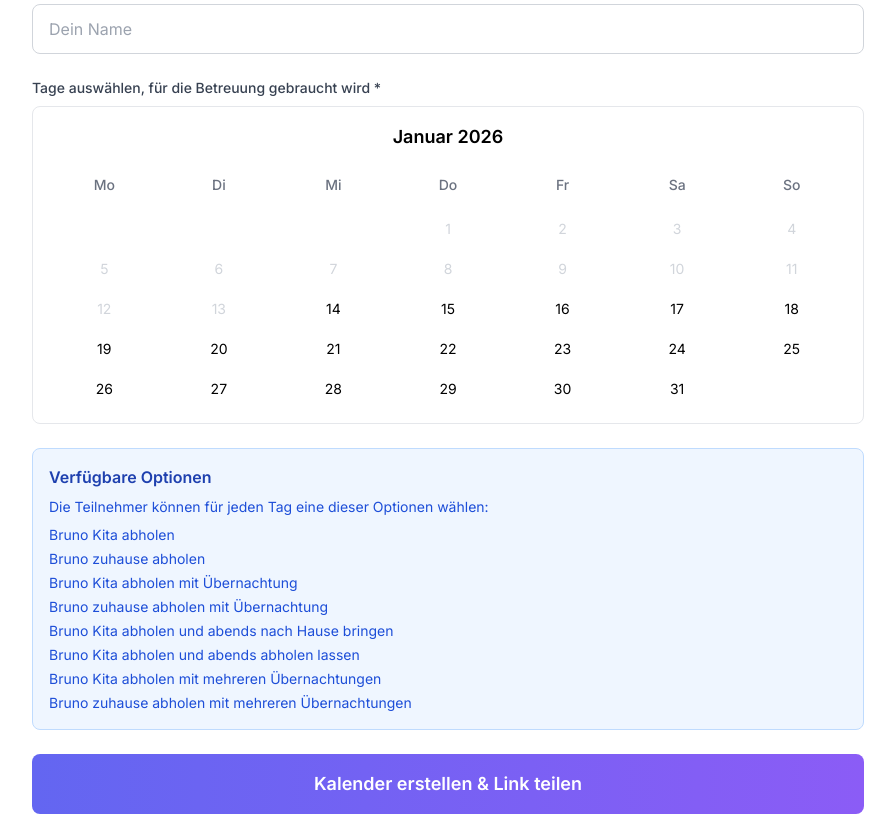
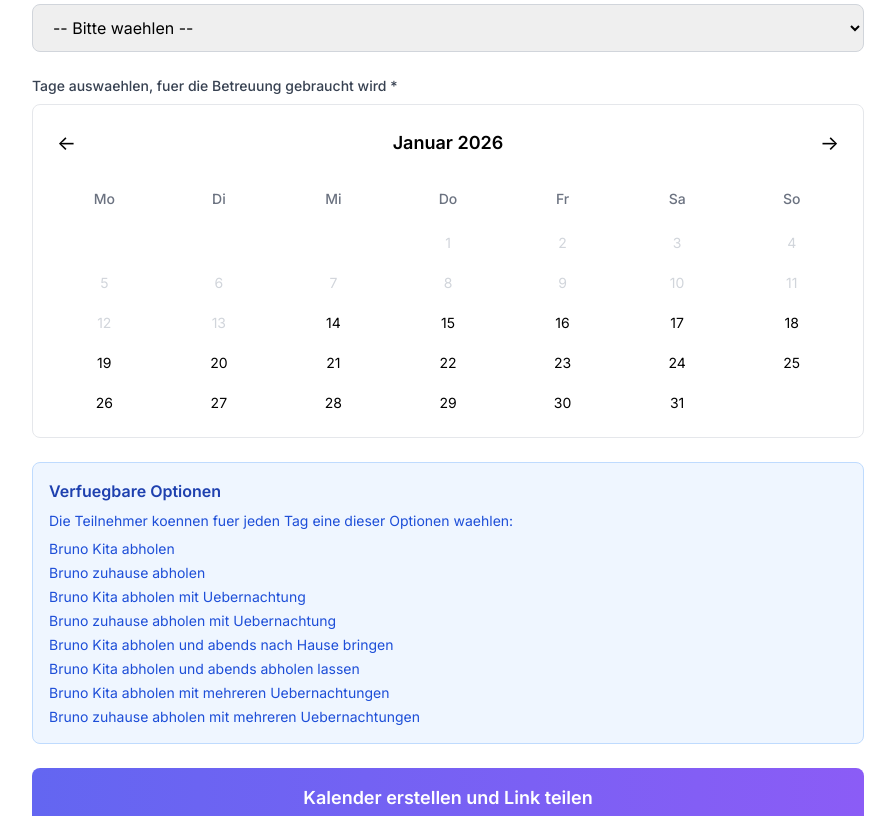
Before and after one commit to benedevries-code/lea-kalender, a Next.js app: page / in a window 1280 px wide. Shown: the part 280-1096 px from the top of the page, without its empty margins (192-1087 px from the left). Built offline with nearby package versions, Linux system fonts and the light colour scheme.

Commit message:
Namen-Dropdown mit Familienmitgliedern

```diff
--- a/app/event/[id]/page.tsx
+++ b/app/event/[id]/page.tsx
@@ -3,7 +3,7 @@
 import { useState, useEffect } from 'react';
 import { useParams } from 'next/navigation';
 import { v4 as uuidv4 } from 'uuid';
-import { CalendarEvent, Participant, TimeSlot, BRUNO_OPTIONS } from '@/lib/types';
+import { CalendarEvent, Participant, TimeSlot, BRUNO_OPTIONS, FAMILY_MEMBERS } from '@/lib/types';
 import { getEvent, saveEvent } from '@/lib/storage';
 
 export default function EventPage() {
@@ -44,12 +44,12 @@ export default function EventPage() {
   };
 
   const submitAvailability = () => {
-    if (!participantName.trim()) {
-      alert('Bitte gib deinen Namen ein.');
+    if (!participantName) {
+      alert('Bitte waehle deinen Namen.');
       return;
     }
     if (Object.keys(selectedSlots).length === 0) {
-      alert('Bitte wähle mindestens eine Option für einen Tag.');
+      alert('Bitte waehle mindestens eine Option fuer einen Tag.');
       return;
     }
     if (!event) return;
@@ -61,7 +61,7 @@ export default function EventPage() {
 
     const participant: Participant = {
       id: uuidv4(),
-      name: participantName.trim(),
+      name: participantName,
       availableSlots: slots,
       createdAt: new Date().toISOString(),
     };
@@ -87,7 +87,7 @@ export default function EventPage() {
   const formatDateDisplay = (dateStr: string) => {
     const date = new Date(dateStr);
     const days = ['So', 'Mo', 'Di', 'Mi', 'Do', 'Fr', 'Sa'];
-    const months = ['Jan', 'Feb', 'Mär', 'Apr', 'Mai', 'Jun', 'Jul', 'Aug', 'Sep', 'Okt', 'Nov', 'Dez'];
+    const months = ['Jan', 'Feb', 'Maer', 'Apr', 'Mai', 'Jun', 'Jul', 'Aug', 'Sep', 'Okt', 'Nov', 'Dez'];
     return days[date.getDay()] + ', ' + date.getDate() + '. ' + months[date.getMonth()];
   };
 
@@ -102,7 +102,7 @@ export default function EventPage() {
   if (!event) {
     return (
       <div className="max-w-2xl mx-auto text-center py-16">
-        <div className="text-6xl mb-4">😕</div>
+        <div className="text-6xl mb-4">:(</div>
         <h1 className="text-2xl font-bold text-gray-800 mb-2">Kalender nicht gefunden</h1>
         <p className="text-gray-600 mb-6">Dieser Kalender existiert nicht.</p>
         <a href="/" className="inline-block px-6 py-3 bg-primary text-white rounded-lg">
@@ -119,12 +119,12 @@ export default function EventPage() {
       <div className="bg-white rounded-2xl shadow-xl p-8 mb-6">
         <div className="flex flex-col md:flex-row md:items-start md:justify-between gap-4">
           <div>
-            <h1 className="text-3xl font-bold text-gray-800 mb-2">🐕 {event.title}</h1>
+            <h1 className="text-3xl font-bold text-gray-800 mb-2">{event.title}</h1>
             <p className="text-gray-600 mb-3">{event.description}</p>
             <p className="text-sm text-gray-500">Erstellt von <span className="font-medium">{event.creatorName}</span></p>
           </div>
           <button onClick={copyLink} className="flex items-center gap-2 px-6 py-3 bg-gray-100 hover:bg-gray-200 rounded-lg transition-colors">
-            {copied ? '✅ Kopiert!' : '🔗 Link kopieren'}
+            {copied ? 'Kopiert!' : 'Link kopieren'}
           </button>
         </div>
         {event.participants.length > 0 && (
@@ -139,7 +139,7 @@ export default function EventPage() {
       {submitted && (
         <div className="bg-green-50 border border-green-200 rounded-xl p-6 mb-6">
           <div className="flex items-center gap-3">
-            <span className="text-2xl">🎉</span>
+            <span className="text-2xl">:)</span>
             <div>
               <h3 className="font-semibold text-green-800">Eingetragen!</h3>
               <p className="text-green-700 text-sm">Deine Auswahl wurde gespeichert.</p>
@@ -149,27 +149,30 @@ export default function EventPage() {
       )}
 
       <div className="bg-white rounded-2xl shadow-xl p-8 mb-6">
-        <h2 className="text-xl font-bold text-gray-800 mb-4">Deine Verfügbarkeit eintragen</h2>
+        <h2 className="text-xl font-bold text-gray-800 mb-4">Deine Verfuegbarkeit eintragen</h2>
 
         <div className="mb-6">
           <label className="block text-sm font-medium text-gray-700 mb-2">Dein Name</label>
-          <input
-            type="text"
+          <select
             value={participantName}
             onChange={(e) => setParticipantName(e.target.value)}
-            placeholder="Name eingeben..."
             className="w-full max-w-md px-4 py-3 border border-gray-300 rounded-lg focus:ring-2 focus:ring-primary focus:border-transparent"
-          />
+          >
+            <option value="">-- Bitte waehlen --</option>
+            {FAMILY_MEMBERS.map(name => (
+              <option key={name} value={name}>{name}</option>
+            ))}
+          </select>
         </div>
 
-        <p className="text-gray-600 mb-4">Wähle für jeden Tag, wie du Bruno nehmen kannst:</p>
+        <p className="text-gray-600 mb-4">Waehle fuer jeden Tag, wie du Bruno nehmen kannst:</p>
 
         <div className="space-y-6">
           {event.dates.map(date => {
             const selections = getSelectionsForDate(date);
             return (
               <div key={date} className="border border-gray-200 rounded-lg p-4">
-                <h3 className="font-semibold text-lg text-gray-800 mb-3">📅 {formatDateDisplay(date)}</h3>
+                <h3 className="font-semibold text-lg text-gray-800 mb-3">{formatDateDisplay(date)}</h3>
 
                 {selections.length > 0 && (
                   <div className="mb-4 bg-gray-50 rounded-lg p-3">
@@ -206,15 +209,15 @@ export default function EventPage() {
         <div className="mt-6 pt-6 border-t border-gray-100">
           <div className="flex items-center justify-between mb-4">
             <span className="text-gray-600">
-              {Object.keys(selectedSlots).length} von {event.dates.length} Tagen ausgewählt
+              {Object.keys(selectedSlots).length} von {event.dates.length} Tagen ausgewaehlt
             </span>
           </div>
           <button
             onClick={submitAvailability}
-            disabled={!participantName.trim() || Object.keys(selectedSlots).length === 0}
+            disabled={!participantName || Object.keys(selectedSlots).length === 0}
             className="w-full py-4 bg-gradient-to-r from-primary to-secondary text-white font-semibold rounded-lg hover:opacity-90 transition-opacity disabled:opacity-50 disabled:cursor-not-allowed"
           >
-            Eintragen ✓
+            Eintragen
           </button>
         </div>
       </div>
--- a/app/page.tsx
+++ b/app/page.tsx
@@ -3,7 +3,7 @@
 import { useState } from 'react';
 import { useRouter } from 'next/navigation';
 import { v4 as uuidv4 } from 'uuid';
-import { CalendarEvent, BRUNO_OPTIONS } from '@/lib/types';
+import { CalendarEvent, BRUNO_OPTIONS, FAMILY_MEMBERS } from '@/lib/types';
 import { saveEvent } from '@/lib/storage';
 
 export default function Home() {
@@ -44,8 +44,8 @@ export default function Home() {
   };
 
   const createEvent = () => {
-    if (!creatorName.trim() || selectedDates.length === 0) {
-      alert('Bitte gib deinen Namen ein und wähle mindestens ein Datum.');
+    if (!creatorName || selectedDates.length === 0) {
+      alert('Bitte waehle deinen Namen und mindestens ein Datum.');
       return;
     }
 
@@ -53,7 +53,7 @@ export default function Home() {
       id: uuidv4(),
       title: 'Bruno Betreuungskalender',
       description: 'Wer kann wann auf Bruno aufpassen?',
-      creatorName: creatorName.trim(),
+      creatorName: creatorName,
       dates: selectedDates,
       options: BRUNO_OPTIONS,
       participants: [],
@@ -65,14 +65,14 @@ export default function Home() {
   };
 
   const days = getDaysInMonth(currentMonth);
-  const monthNames = ['Januar', 'Februar', 'März', 'April', 'Mai', 'Juni',
+  const monthNames = ['Januar', 'Februar', 'Maerz', 'April', 'Mai', 'Juni',
                       'Juli', 'August', 'September', 'Oktober', 'November', 'Dezember'];
 
   return (
     <div className="max-w-4xl mx-auto">
       <div className="bg-white rounded-2xl shadow-xl p-8">
-        <h1 className="text-3xl font-bold text-gray-800 mb-2"> Bruno Betreuungskalender</h1>
-        <p className="text-gray-600 mb-8">Wähle die Tage aus, für die du Betreuung planst. Dann können alle eintragen, wann und wie sie Bruno nehmen können.</p>
+        <h1 className="text-3xl font-bold text-gray-800 mb-2">Bruno Betreuungskalender</h1>
+        <p className="text-gray-600 mb-8">Waehle die Tage aus, fuer die du Betreuung planst. Dann koennen alle eintragen, wann und wie sie Bruno nehmen koennen.</p>
 
         <div className="space-y-6">
           {/* Ersteller Name */}
@@ -80,19 +80,22 @@ export default function Home() {
             <label className="block text-sm font-medium text-gray-700 mb-2">
               Dein Name *
             </label>
-            <input
-              type="text"
+            <select
               value={creatorName}
               onChange={(e) => setCreatorName(e.target.value)}
-              placeholder="Dein Name"
               className="w-full px-4 py-3 border border-gray-300 rounded-lg focus:ring-2 focus:ring-primary focus:border-transparent"
-            />
+            >
+              <option value="">-- Bitte waehlen --</option>
+              {FAMILY_MEMBERS.map(name => (
+                <option key={name} value={name}>{name}</option>
+              ))}
+            </select>
           </div>
 
           {/* Kalender */}
           <div>
             <label className="block text-sm font-medium text-gray-700 mb-2">
-              Tage auswählen, für die Betreuung gebraucht wird *
+              Tage auswaehlen, fuer die Betreuung gebraucht wird *
             </label>
             <div className="border border-gray-200 rounded-lg p-4">
               <div className="flex items-center justify-between mb-4">
@@ -100,7 +103,7 @@ export default function Home() {
                   onClick={() => setCurrentMonth(new Date(currentMonth.getFullYear(), currentMonth.getMonth() - 1))}
                   className="p-2 hover:bg-gray-100 rounded-lg text-xl"
                 >
-
+                  &lt;-
                 </button>
                 <span className="font-semibold text-lg">
                   {monthNames[currentMonth.getMonth()]} {currentMonth.getFullYear()}
@@ -109,7 +112,7 @@ export default function Home() {
                   onClick={() => setCurrentMonth(new Date(currentMonth.getFullYear(), currentMonth.getMonth() + 1))}
                   className="p-2 hover:bg-gray-100 rounded-lg text-xl"
                 >
-
+                  -&gt;
                 </button>
               </div>
 
@@ -150,18 +153,18 @@ export default function Home() {
 
             {selectedDates.length > 0 && (
               <p className="mt-2 text-sm text-gray-600">
-                 {selectedDates.length} Tag(e) ausgewählt
+                {selectedDates.length} Tag(e) ausgewaehlt
               </p>
             )}
           </div>
 
           {/* Info Box */}
           <div className="bg-blue-50 border border-blue-200 rounded-lg p-4">
-            <h3 className="font-semibold text-blue-800 mb-2"> Verfügbare Optionen</h3>
-            <p className="text-blue-700 text-sm mb-2">Die Teilnehmer können für jeden Tag eine dieser Optionen wählen:</p>
+            <h3 className="font-semibold text-blue-800 mb-2">Verfuegbare Optionen</h3>
+            <p className="text-blue-700 text-sm mb-2">Die Teilnehmer koennen fuer jeden Tag eine dieser Optionen waehlen:</p>
             <ul className="text-sm text-blue-700 space-y-1">
               {BRUNO_OPTIONS.map((opt, i) => (
-                <li key={i}> {opt}</li>
+                <li key={i}>{opt}</li>
               ))}
             </ul>
           </div>
@@ -171,7 +174,7 @@ export default function Home() {
             onClick={createEvent}
             className="w-full py-4 bg-gradient-to-r from-primary to-secondary text-white font-semibold rounded-lg hover:opacity-90 transition-opacity text-lg"
           >
-            Kalender erstellen & Link teilen
+            Kalender erstellen und Link teilen
           </button>
         </div>
       </div>
--- a/lib/types.ts
+++ b/lib/types.ts
@@ -22,12 +22,22 @@ export interface CalendarEvent {
 }
 
 export const BRUNO_OPTIONS = [
-  ' Bruno Kita abholen',
-  ' Bruno zuhause abholen',
-  ' Bruno Kita abholen mit Übernachtung',
-  ' Bruno zuhause abholen mit Übernachtung',
-  ' Bruno Kita abholen und abends nach Hause bringen',
-  ' Bruno Kita abholen und abends abholen lassen',
-  ' Bruno Kita abholen mit mehreren Übernachtungen',
-  ' Bruno zuhause abholen mit mehreren Übernachtungen',
+  'Bruno Kita abholen',
+  'Bruno zuhause abholen',
+  'Bruno Kita abholen mit Uebernachtung',
+  'Bruno zuhause abholen mit Uebernachtung',
+  'Bruno Kita abholen und abends nach Hause bringen',
+  'Bruno Kita abholen und abends abholen lassen',
+  'Bruno Kita abholen mit mehreren Uebernachtungen',
+  'Bruno zuhause abholen mit mehreren Uebernachtungen',
 ];
+
+export const FAMILY_MEMBERS = [
+  'Kathja',
+  'Maren',
+  'Noah',
+  'Mareike',
+  'Volker',
+  'Lukas',
+  'Mandy',
+];
```
